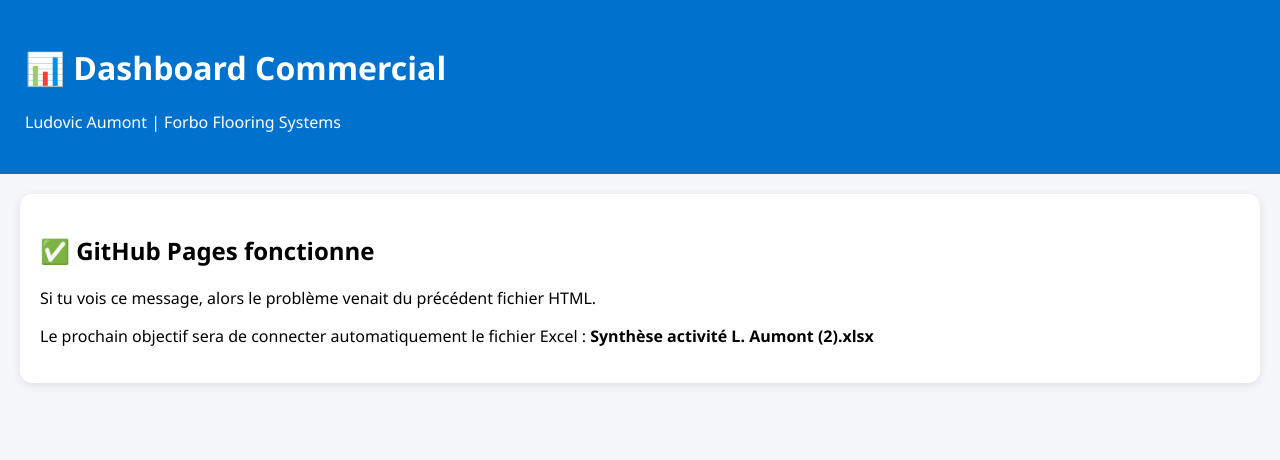
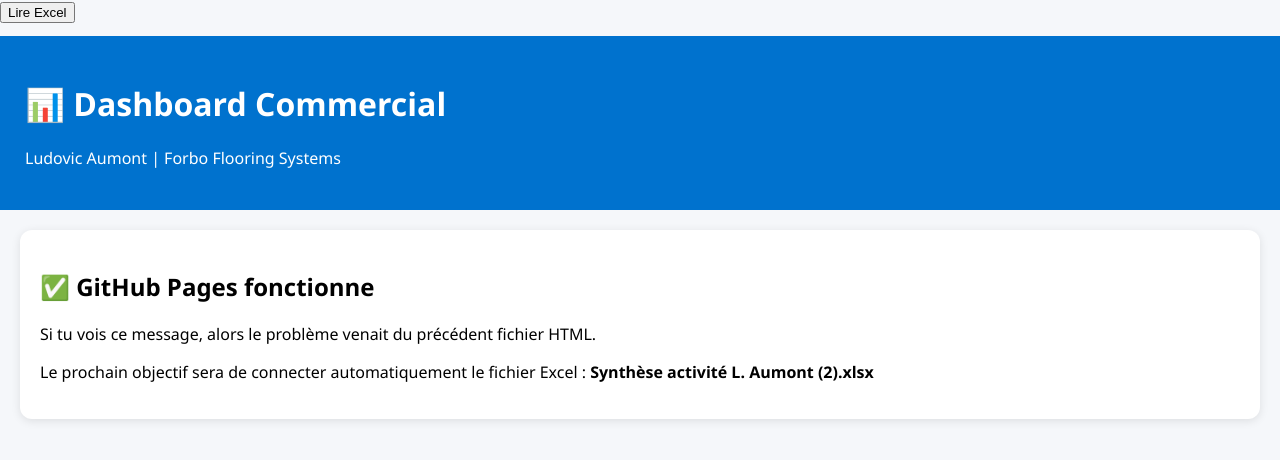
Before and after one commit to Kyatoshimara/Activite, a plain HTML site: page index.html in a window 1280 px wide. Drawn offline with Linux system fonts and the light colour scheme.

Commit message:
index.html

```diff
--- a/index.html
+++ b/index.html
@@ -33,6 +33,11 @@ header{
 </head>
 
 <body>
+    <button onclick="chargerExcel()">
+Lire Excel
+</button>
+
+<pre id="resultat"></pre>
 
 <header>
 <h1>📊 Dashboard Commercial</h1>
@@ -57,6 +62,38 @@ le fichier Excel :
 </div>
 
 </div>
+<script>
 
+async function chargerExcel(){
+
+    try{
+
+        const response = await fetch("data.xlsx");
+
+        const data =
+        await response.arrayBuffer();
+
+        const workbook =
+        XLSX.read(data);
+
+        document.getElementById(
+            "resultat"
+        ).textContent =
+        workbook.SheetNames.join("\n");
+
+    }
+
+    catch(error){
+
+        document.getElementById(
+            "resultat"
+        ).textContent =
+        error;
+
+    }
+
+}
+
+</script>
 </body>
 </html>
```
